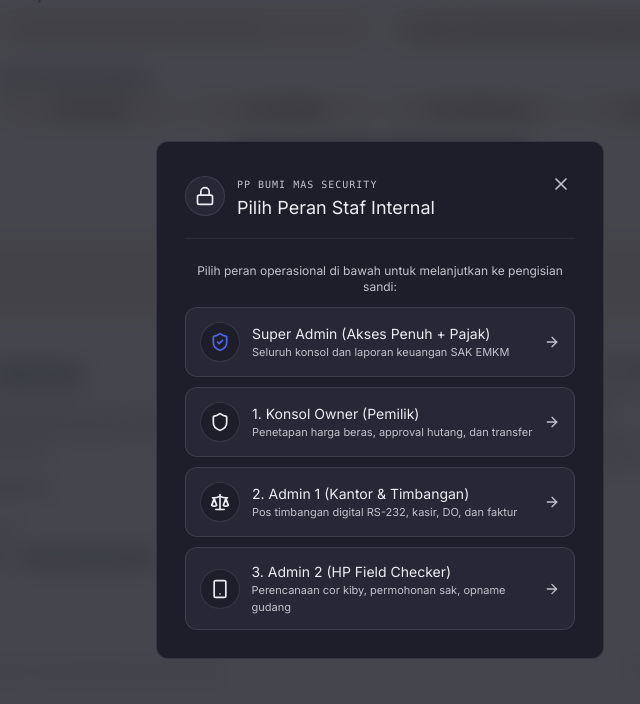
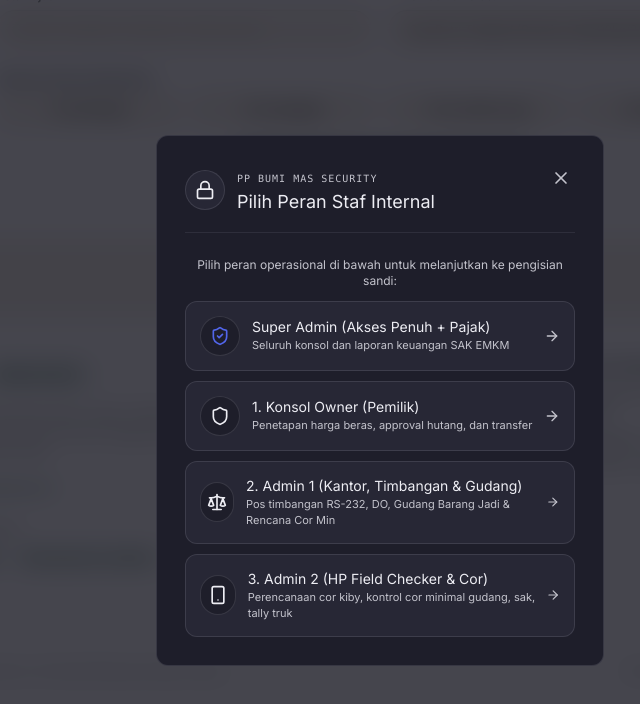
Before and after one commit to alessandro1206/PP-BUMI-MAS, a React (Vite) app: page / in a window 1280 px wide. Both pictures are taken after a click on the button "Login Staf Pabrik". Shown: the part 3640-4344 px from the top of the page, without its empty margins (260-900 px from the left). Built offline with nearby package versions, Linux system fonts and the light colour scheme.

Commit message:
feat(ui): update role selection descriptions to highlight gudang barang jadi & cor min

```diff
--- a/src/components/LoginModal.tsx
+++ b/src/components/LoginModal.tsx
@@ -154,8 +154,8 @@ export const LoginModal: React.FC<LoginModalProps> = ({ targetRole: initialRole,
                     <Scale className="w-5 h-5 text-[#ededf3]" />
                   </div>
                   <div>
-                    <h4 className="font-normal text-[#ededf3] text-sm">2. Admin 1 (Kantor &amp; Timbangan)</h4>
-                    <p className="text-[11px] text-[#c3c3cc]">Pos timbangan digital RS-232, kasir, DO, dan faktur</p>
+                    <h4 className="font-normal text-[#ededf3] text-sm">2. Admin 1 (Kantor, Timbangan &amp; Gudang)</h4>
+                    <p className="text-[11px] text-[#c3c3cc]">Pos timbangan RS-232, DO, Gudang Barang Jadi &amp; Rencana Cor Min</p>
                   </div>
                 </div>
                 <ArrowRight className="w-4 h-4 text-[#c3c3cc] group-hover:text-white transition" />
@@ -172,8 +172,8 @@ export const LoginModal: React.FC<LoginModalProps> = ({ targetRole: initialRole,
                     <Smartphone className="w-5 h-5 text-[#ededf3]" />
                   </div>
                   <div>
-                    <h4 className="font-normal text-[#ededf3] text-sm">3. Admin 2 (HP Field Checker)</h4>
-                    <p className="text-[11px] text-[#c3c3cc]">Perencanaan cor kiby, permohonan sak, opname gudang</p>
+                    <h4 className="font-normal text-[#ededf3] text-sm">3. Admin 2 (HP Field Checker &amp; Cor)</h4>
+                    <p className="text-[11px] text-[#c3c3cc]">Perencanaan cor kiby, kontrol cor minimal gudang, sak, tally truk</p>
                   </div>
                 </div>
                 <ArrowRight className="w-4 h-4 text-[#c3c3cc] group-hover:text-white transition" />
```
